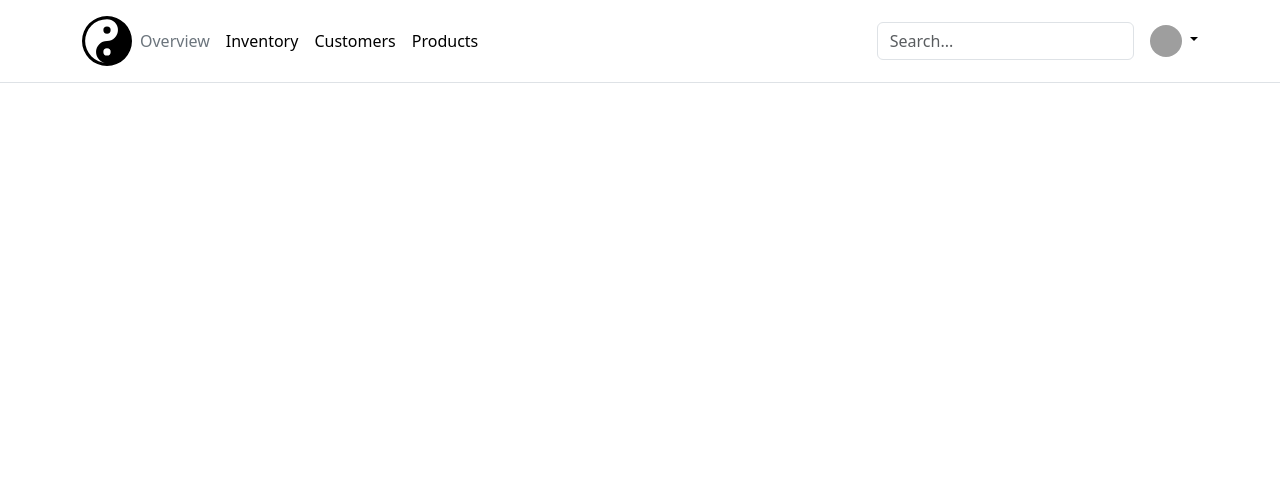
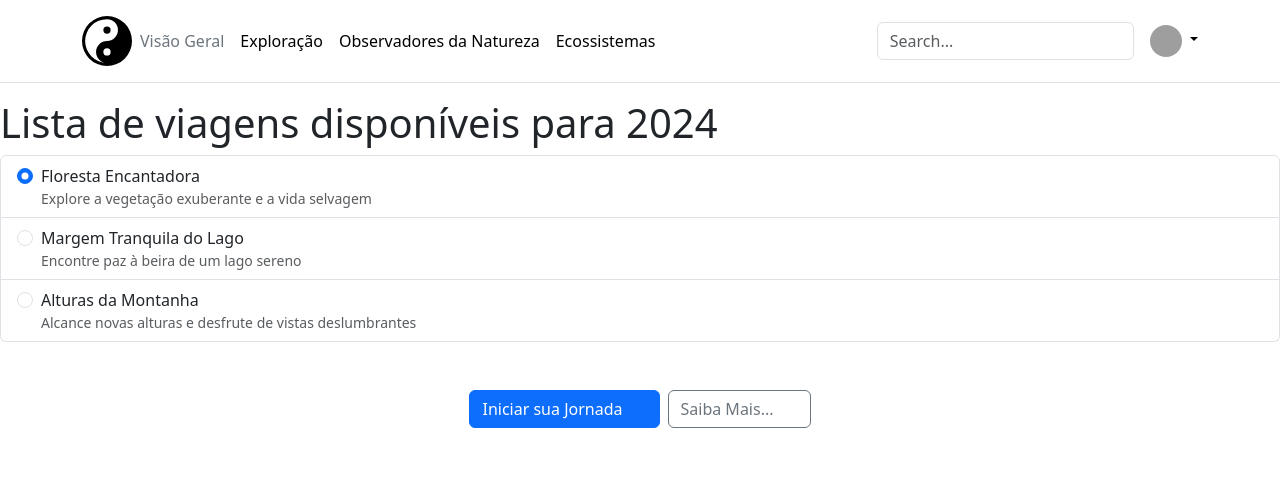
Before and after one commit to LucasManoLegal/bootstrap-2, a website: page index.html in a window 1280 px wide. Drawn offline with Linux system fonts and the light colour scheme; grey boxes are pictures that could not be loaded.

Commit message:
Mudança nos títulos do dropdown e do header. Inserção de radio com opções de viagens, além de botões de 'Iniciar sua jornada' e 'Saiba mais'

```diff
--- a/index.html
+++ b/index.html
@@ -8,6 +8,7 @@
     <link rel="stylesheet" href="css/bootstrap.min.css">
     <link rel="icon" type="image/svg+xml" href="node_modules/bootstrap-icons/icons/yin-yang.svg">
     <script src="js/bootstrap.bundle.min.js"></script>
+    <link rel="stylesheet" href="css/style.css">
 </head>
 
 <body>
@@ -38,24 +39,19 @@
         <div class="container">
             <div class="d-flex flex-wrap align-items-center justify-content-center justify-content-lg-start">
                 <a href="#" class="d-flex align-items-center mb-2 mb-lg-0 link-body-emphasis text-decoration-none">
-                    <svg xmlns="http://www.w3.org/2000/svg" width="50" height="50" fill="currentColor" class="bi bi-yin-yang" viewBox="0 0 16 16">
-                        <path d="M9.167 4.5a1.167 1.167 0 1 1-2.334 0 1.167 1.167 0 0 1 2.334 0"/>
-                        <path d="M8 0a8 8 0 1 0 0 16A8 8 0 0 0 8 0M1 8a7 7 0 0 1 7-7 3.5 3.5 0 1 1 0 7 3.5 3.5 0 1 0 0 7 7 7 0 0 1-7-7m7 4.667a1.167 1.167 0 1 1 0-2.334 1.167 1.167 0 0 1 0 2.334"/>
+                    <svg xmlns="http://www.w3.org/2000/svg" width="50" height="50" fill="currentColor"
+                        class="bi bi-yin-yang" viewBox="0 0 16 16">
+                        <path d="M9.167 4.5a1.167 1.167 0 1 1-2.334 0 1.167 1.167 0 0 1 2.334 0" />
+                        <path
+                            d="M8 0a8 8 0 1 0 0 16A8 8 0 0 0 8 0M1 8a7 7 0 0 1 7-7 3.5 3.5 0 1 1 0 7 3.5 3.5 0 1 0 0 7 7 7 0 0 1-7-7m7 4.667a1.167 1.167 0 1 1 0-2.334 1.167 1.167 0 0 1 0 2.334" />
                     </svg>
                 </a>
-
-
-
-
-
-
-                <ul class="nav col-12 col-lg-auto me-lg-auto mb-2 justify-content-center mb-md-0">
-                    <li><a href="#" class="nav-link px-2 link-secondary">Overview</a></li>
-                    <li><a href="#" class="nav-link px-2 link-body-emphasis">Inventory</a></li>
-                    <li><a href="#" class="nav-link px-2 link-body-emphasis">Customers</a></li>
-                    <li><a href="#" class="nav-link px-2 link-body-emphasis">Products</a></li>
+                <ul class="menu-natureza nav col-12 col-lg-auto me-lg-auto mb-2 justify-content-center mb-md-0">
+                    <li><a href="#" class="nav-link px-2 link-secondary">Visão Geral</a></li>
+                    <li><a href="#" class="nav-link px-2 link-body-emphasis">Exploração</a></li>
+                    <li><a href="#" class="nav-link px-2 link-body-emphasis">Observadores da Natureza</a></li>
+                    <li><a href="#" class="nav-link px-2 link-body-emphasis">Ecossistemas</a></li>
                 </ul>
-
                 <form class="col-12 col-lg-auto mb-3 mb-lg-0 me-lg-3" role="search">
                     <input type="search" class="form-control" placeholder="Search..." aria-label="Search">
                 </form>
@@ -66,9 +62,9 @@
                         <img src="https://github.com/mdo.png" alt="mdo" width="32" height="32" class="rounded-circle">
                     </a>
                     <ul class="dropdown-menu text-small" style="">
-                        <li><a class="dropdown-item" href="#">New project...</a></li>
-                        <li><a class="dropdown-item" href="#">Settings</a></li>
-                        <li><a class="dropdown-item" href="#">Profile</a></li>
+                        <li><a class="dropdown-item" href="#">Minhas viagens</a></li>
+                        <li><a class="dropdown-item" href="#">Configurações</a></li>
+                        <li><a class="dropdown-item" href="#">Conta</a></li>
                         <li>
                             <hr class="dropdown-divider">
                         </li>
@@ -78,6 +74,47 @@
             </div>
         </div>
     </header>
+    <h1>Lista de viagens disponíveis para 2024</h1>
+    <div class="list-group">
+        <label class="list-group-item d-flex gap-2">
+            <input class="form-check-input flex-shrink-0" type="radio" name="listGroupRadios" id="listGroupRadios1"
+                value="" checked="">
+            <span>
+                Floresta Encantadora
+                <small class="d-block text-body-secondary">Explore a vegetação exuberante e a vida selvagem</small>
+            </span>
+        </label>
+        <label class="list-group-item d-flex gap-2">
+            <input class="form-check-input flex-shrink-0" type="radio" name="listGroupRadios" id="listGroupRadios2"
+                value="">
+            <span>
+                Margem Tranquila do Lago
+                <small class="d-block text-body-secondary">Encontre paz à beira de um lago sereno</small>
+            </span>
+        </label>
+        <label class="list-group-item d-flex gap-2">
+            <input class="form-check-input flex-shrink-0" type="radio" name="listGroupRadios" id="listGroupRadios3"
+                value="">
+            <span>
+                Alturas da Montanha
+                <small class="d-block text-body-secondary">Alcance novas alturas e desfrute de vistas deslumbrantes</small>
+            </span>
+        </label>
+    </div>
+    <div class="d-flex gap-2 justify-content-center py-5">
+        <button class="btn btn-primary d-inline-flex align-items-center" type="button">
+            Iniciar sua Jornada
+            <svg class="bi ms-1" width="20" height="20">
+                <use xlink:href="#arrow-right-short"></use>
+            </svg>
+        </button>
+        <button class="btn btn-outline-secondary d-inline-flex align-items-center" type="button">
+            Saiba Mais...
+            <svg class="bi ms-1" width="20" height="20">
+                <use xlink:href="#arrow-right-short"></use>
+            </svg>
+        </button>
+    </div>
 </body>
 
 </html>
```
